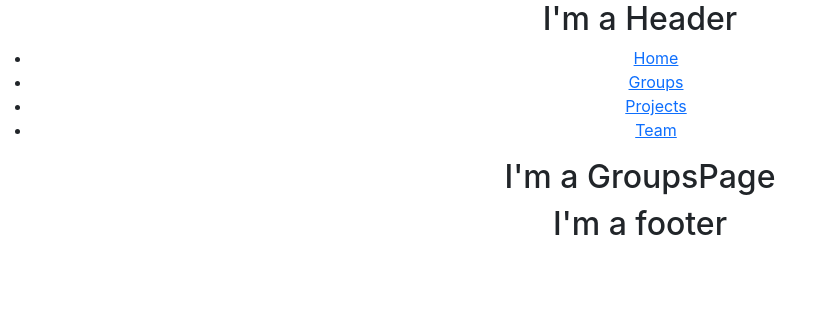
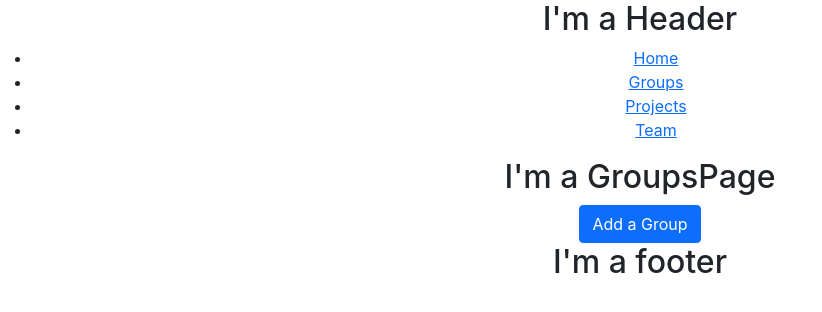
Before and after one commit to thePumaLovers/project-planning-client, a React (Create React App) app: page /groups in a window 1280 px wide. Shown: the top 312 px of the page, without its empty margins (0-822 px from the left). Built offline with nearby package versions, Linux system fonts and the light colour scheme.

Commit message:
added modal to GroupForm and added GroupForm to GroupsPage Co-authored-by: @mpowell773

```diff
--- a/src/Components/GroupForm/GroupForm.js
+++ b/src/Components/GroupForm/GroupForm.js
@@ -1,9 +1,70 @@
+import Modal from 'react-bootstrap/Modal'
+import Button from 'react-bootstrap/Button'
+import Form from 'react-bootstrap/Form'
+import { useState } from 'react';
+
 const GroupForm = () => {
+
+  const [show, setShow] = useState(false);
+
+  const handleClose = () => setShow(false);
+  const handleShow = () => setShow(true);
+
   return (
     <div>
-      <h2>I'm a GroupForm</h2>
+      <Button variant="primary" onClick={handleShow}>
+        Add a Group
+      </Button>
+
+      <Modal show={show} onHide={handleClose}>
+        <Modal.Header closeButton>
+          <Modal.Title>Add New Group</Modal.Title>
+        </Modal.Header>
+        <Modal.Body>
+
+        </Modal.Body>
+        <Modal.Footer>
+          <Button variant="secondary" onClick={handleClose}>
+            Close
+          </Button>
+        </Modal.Footer>
+      </Modal>
     </div>
   );
 };
 
 export default GroupForm;
+
+
+
+// function Example() {
+//   const [show, setShow] = useState(false);
+
+//   const handleClose = () => setShow(false);
+//   const handleShow = () => setShow(true);
+
+//   return (
+//     <>
+//       <Button variant="primary" onClick={handleShow}>
+//         Launch demo modal
+//       </Button>
+
+//       <Modal show={show} onHide={handleClose}>
+//         <Modal.Header closeButton>
+//           <Modal.Title>Modal heading</Modal.Title>
+//         </Modal.Header>
+//         <Modal.Body>Woohoo, you're reading this text in a modal!</Modal.Body>
+//         <Modal.Footer>
+//           <Button variant="secondary" onClick={handleClose}>
+//             Close
+//           </Button>
+//           <Button variant="primary" onClick={handleClose}>
+//             Save Changes
+//           </Button>
+//         </Modal.Footer>
+//       </Modal>
+//     </>
+//   );
+// }
+
+// render(<Example />);
--- a/src/Components/GroupsPage/GroupsPage.js
+++ b/src/Components/GroupsPage/GroupsPage.js
@@ -1,7 +1,10 @@
+import GroupForm from "../GroupForm/GroupForm";
+
 const GroupsPage = () => {
   return (
     <div>
       <h2>I'm a GroupsPage</h2>
+      <GroupForm />
     </div>
   );
 };
```
